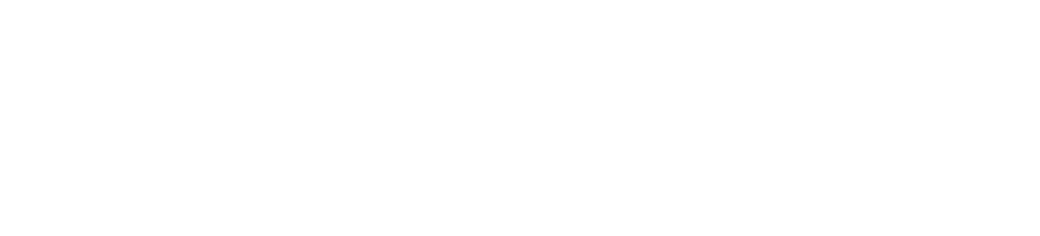
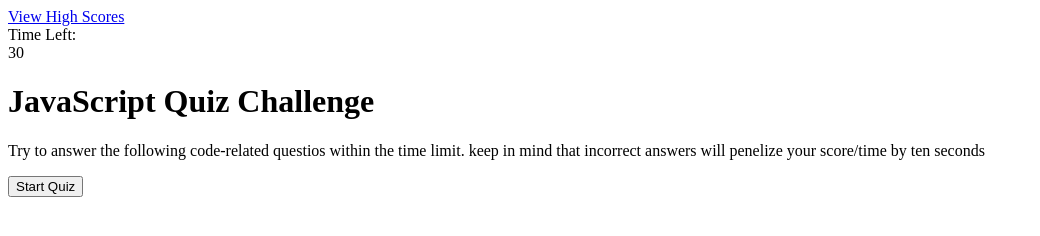
Before and after one commit to souhila27/Quick-Quiz-JavaScript, a plain HTML site: page index.html in a window 1280 px wide. Shown: the whole page, without its empty margins (0-1040 px from the left). Drawn offline with Linux system fonts and the light colour scheme.

Commit message:
adding header

```diff
--- a/index.html
+++ b/index.html
@@ -8,3 +8,21 @@
     <title>JavaScript Quiz </title>
     <link rel="stylesheet" href="./assets/css/style.css">
 </head>
+
+<body>
+    <header>
+        <div class="high-scores"><a href="highscores.html">View High Scores</a></div>
+        <div class="Timer">
+            <div class="time-text">Time Left:</div>
+            <div class="time">30</div>
+        </div>
+        <h1 class="page-title">JavaScript Quiz Challenge </h1>
+
+        <p class="page-info">Try to answer the following code-related questios within the time limit.
+            keep in mind that incorrect answers will penelize your score/time by ten seconds
+        </p>
+
+        <div class="start_btn"><button id="startButton">Start Quiz</button></div>
+
+    </header>
+</body>
```
